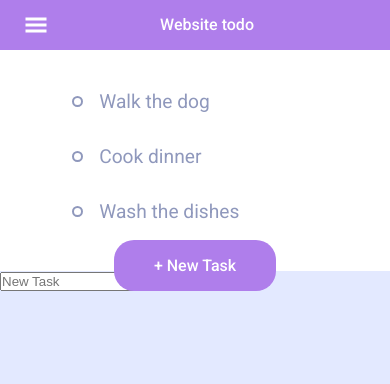
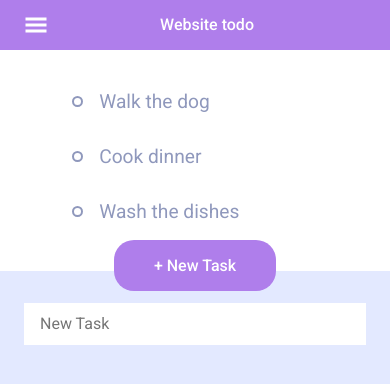
Before and after one commit to Gabe0214/typescript-todo, a React (Create React App) app: page / in a window 390 px wide. Shown: the top 384 px of the page. Built offline with nearby package versions, Linux system fonts and the light colour scheme.

Commit message:
project completed. all I have to do is some responsiveness styling

```diff
--- a/src/components/Main/Main.module.css
+++ b/src/components/Main/Main.module.css
@@ -34,3 +34,18 @@
 	background-color: #8962b9;
 	transition: background-color 0.6s ease;
 }
+
+.input-container {
+	margin: 2rem 1.5rem 0rem 1.5rem;
+}
+
+.input-container input {
+	width: 100%;
+	padding: 0 1rem;
+	height: 5vh;
+	border: none;
+	font-size: 1rem;
+	color: #8f98bc;
+	font-family: 'Roboto', sans-serif;
+	font-weight: 400;
+}
--- a/src/components/Main/Main.tsx
+++ b/src/components/Main/Main.tsx
@@ -11,7 +11,7 @@ export type TodoType = {
 
 const Main: React.FC = () => {
 	const [ todos, setTodos ] = useState<TodoType[]>(allTask);
-	const [ input, setInput ] = useState({ show: false, text: '' });
+	const [ newTodo, setNewTodo ] = useState({ id: 0, task: '', completed: false });
 
 	const markCompleted = (todo: TodoType) => {
 		const newTodos = todos.filter((item) => {
@@ -32,10 +32,12 @@ const Main: React.FC = () => {
 	const handleChange = (e: React.ChangeEvent<HTMLInputElement>) => {
 		const { name, value } = e.target;
 
-		setInput({ ...input, [name]: value });
+		setNewTodo({ ...newTodo, [name]: value });
 	};
 
-	console.log(input.text);
+	const addTodo = (todo: TodoType) => {
+		setTodos([ ...todos, { ...todo, id: Math.random() } ]);
+	};
 	return (
 		<React.Fragment>
 			<div className={styles['main-view']}>
@@ -46,12 +48,14 @@ const Main: React.FC = () => {
 						))}
 					</ul>
 					<div className={styles['btn-container']}>
-						<button className={styles['btn']}>+ New Task</button>
+						<button className={styles['btn']} onClick={() => addTodo(newTodo)}>
+							+ New Task
+						</button>
 					</div>
 				</div>
 			</div>
 			<div className={styles['input-container']}>
-				<input type='text' name='text' placeholder={'New Task'} value={input.text} onChange={handleChange} />
+				<input type='text' name='task' placeholder={'New Task'} value={newTodo.task} onChange={handleChange} />
 			</div>
 		</React.Fragment>
 	);
```
